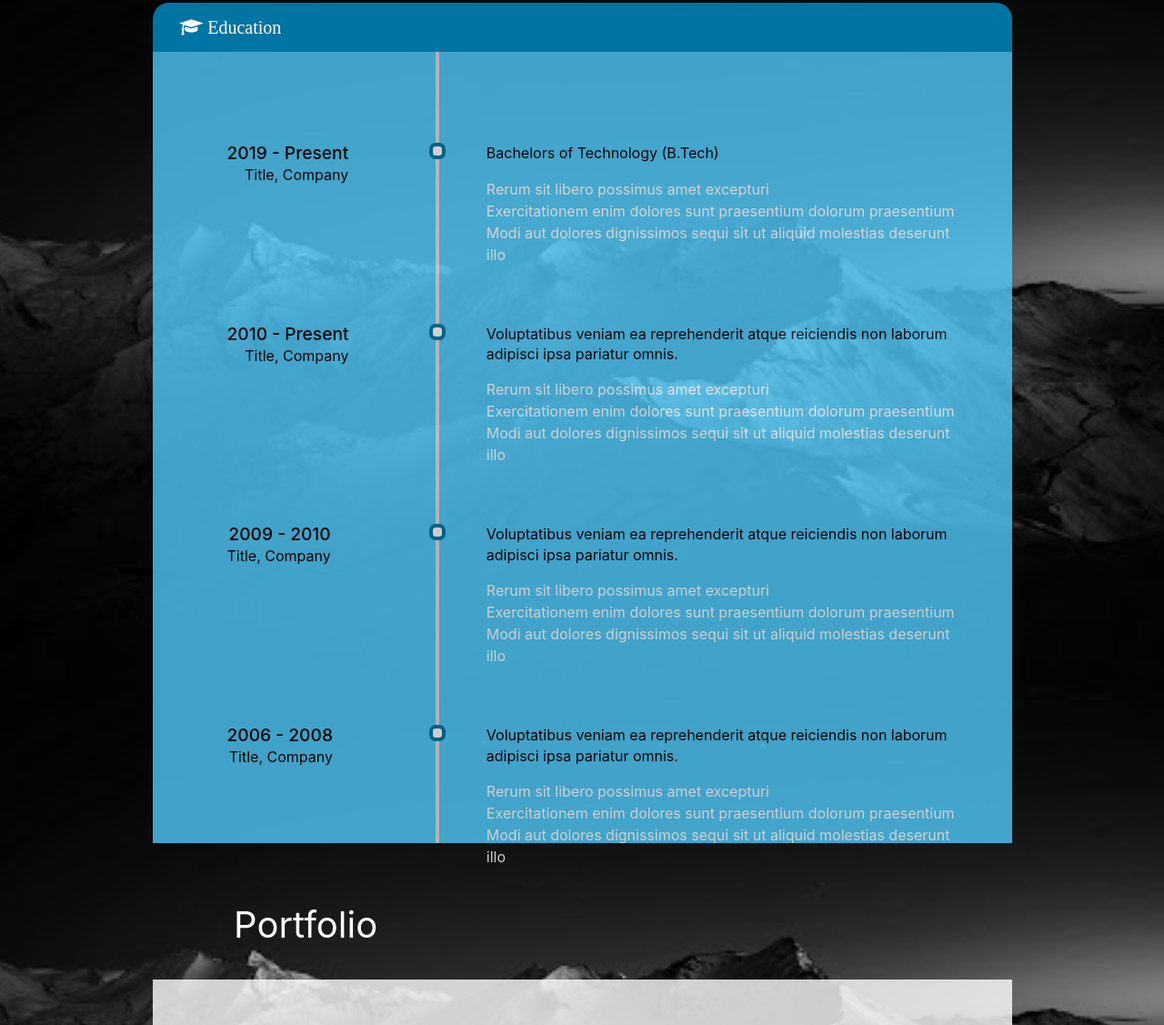
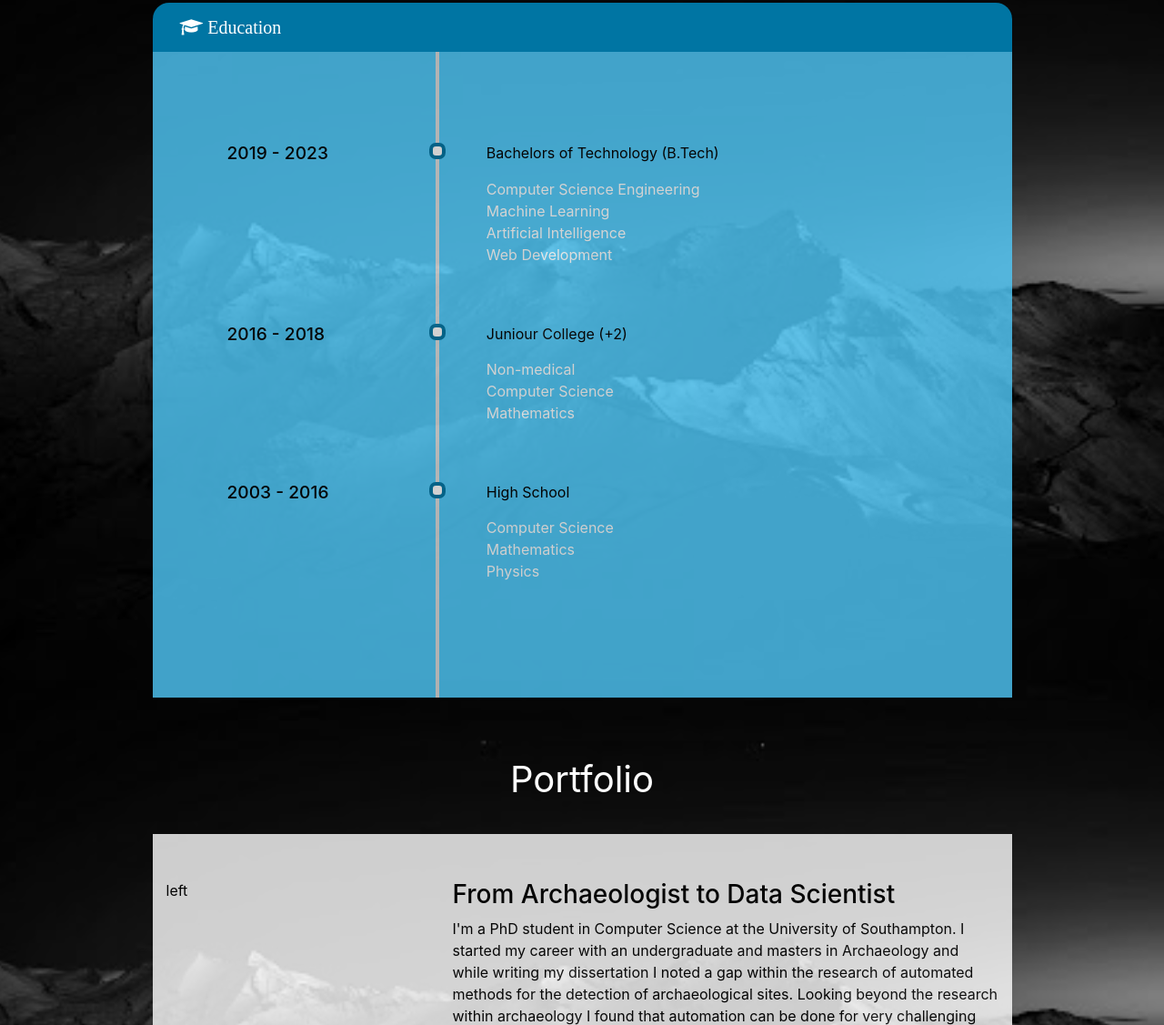
Before and after one commit to anuragupperwal/Anurag-Upperwal, a plain HTML site: page index.html in a window 1280 px wide. Shown: the part 1652-2779 px from the top of the page at 91% size. Drawn offline with nearby package versions, Linux system fonts and the light colour scheme.

Commit message:
added details in resume section

```diff
--- a/css/stylesheet.css
+++ b/css/stylesheet.css
@@ -163,7 +163,7 @@ background-color: #0075a3;
 	background-color: #50cafa;
 	opacity: 0.8;
 	width: 100%;
-	height: 870px;
+	height: 710px;
 }
 .resume-header {
 	padding: 12px 0px 12px 30px;
--- a/index.html
+++ b/index.html
@@ -90,60 +90,47 @@
 						<div class="timeline resume">
 							<div class="timeline-entry">
 							    <div class="timeline-title">
-							      <h3>2019 - Present</h3>
-							      <p>Title, Company</p>
+							      <h3>2019 - 2023</h3>
+							      <!-- <p>Title, Company</p> -->
 							    </div>
 							    <div class="timeline-body">
 							      <p>Bachelors of Technology (B.Tech)</p>
 							      <ul>
-							        <li>Rerum sit libero possimus amet excepturi</li>
-							        <li>Exercitationem enim dolores sunt praesentium dolorum praesentium</li>
-							        <li>Modi aut dolores dignissimos sequi sit ut aliquid molestias deserunt illo</li>
+							        <li>Computer Science Engineering</li>
+							        <li>Machine Learning</li>
+							        <li>Artificial Intelligence</li>
+							        <li>Web Development</li>
 							      </ul>
 							    </div>
 							</div>
 							<div class="timeline-entry">
 							    <div class="timeline-title">
-							      	<h3>2010 - Present</h3>
-							      	<p>Title, Company</p>
+							      	<h3>2016 - 2018</h3>
+							      	<!-- <p>Title, Company</p> -->
 							    </div>
 							    <div class="timeline-body">
-							      	<p>Voluptatibus veniam ea reprehenderit atque reiciendis non laborum adipisci ipsa pariatur omnis.</p>
+							      	<p>Juniour College (+2)</p>
 							      	<ul>
-							        	<li>Rerum sit libero possimus amet excepturi</li>
-							        	<li>Exercitationem enim dolores sunt praesentium dolorum praesentium</li>
-							        	<li>Modi aut dolores dignissimos sequi sit ut aliquid molestias deserunt illo</li>
+							        	<li>Non-medical </li>
+							        	<li>Computer Science</li>
+							        	<li>Mathematics</li>
 							      	</ul>
 							    </div>
 							</div>
 							<div class="timeline-entry">
 							    <div class="timeline-title">
-								    <h3>2009  -  2010  </h3>
-								    <p>Title, Company</p>
+								    <h3>2003  -  2016  </h3>
+								    <!-- <p>Title, Company</p> -->
 							    </div>
 							    <div class="timeline-body">
-							      	<p>Voluptatibus veniam ea reprehenderit atque reiciendis non laborum adipisci ipsa pariatur omnis.</p>
+							      	<p>High School</p>
 							      	<ul>
-								        <li>Rerum sit libero possimus amet excepturi</li>
-								        <li>Exercitationem enim dolores sunt praesentium dolorum praesentium</li>
-								        <li>Modi aut dolores dignissimos sequi sit ut aliquid molestias deserunt illo</li>
+								        <li>Computer Science</li>
+								        <li>Mathematics</li>
+								        <li>Physics</li>
 							      	</ul>
 							    </div>
 							</div>
-							<div class="timeline-entry">
-							    <div class="timeline-title">
-							    	<h3>2006  -  2008</h3>
-							    	<p>Title, Company</p>
-							    </div>
-							    <div class="timeline-body">
-							      	<p>Voluptatibus veniam ea reprehenderit atque reiciendis non laborum adipisci ipsa pariatur omnis.</p>
-							    	<ul>
-								        <li>Rerum sit libero possimus amet excepturi</li>
-								        <li>Exercitationem enim dolores sunt praesentium dolorum praesentium</li>
-								        <li>Modi aut dolores dignissimos sequi sit ut aliquid molestias deserunt illo</li>
-							      	</ul>
-							    </div>
-						  	</div>
 						</div>
 
 
```
